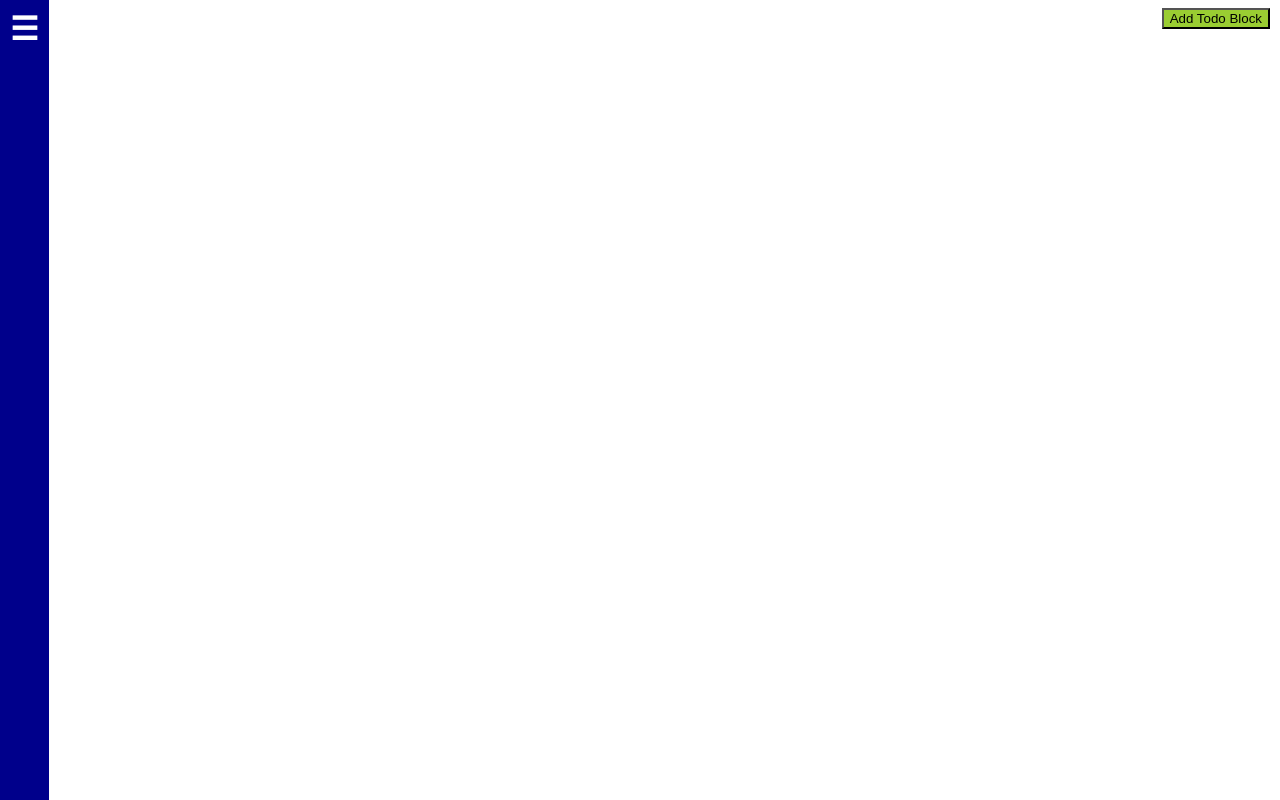
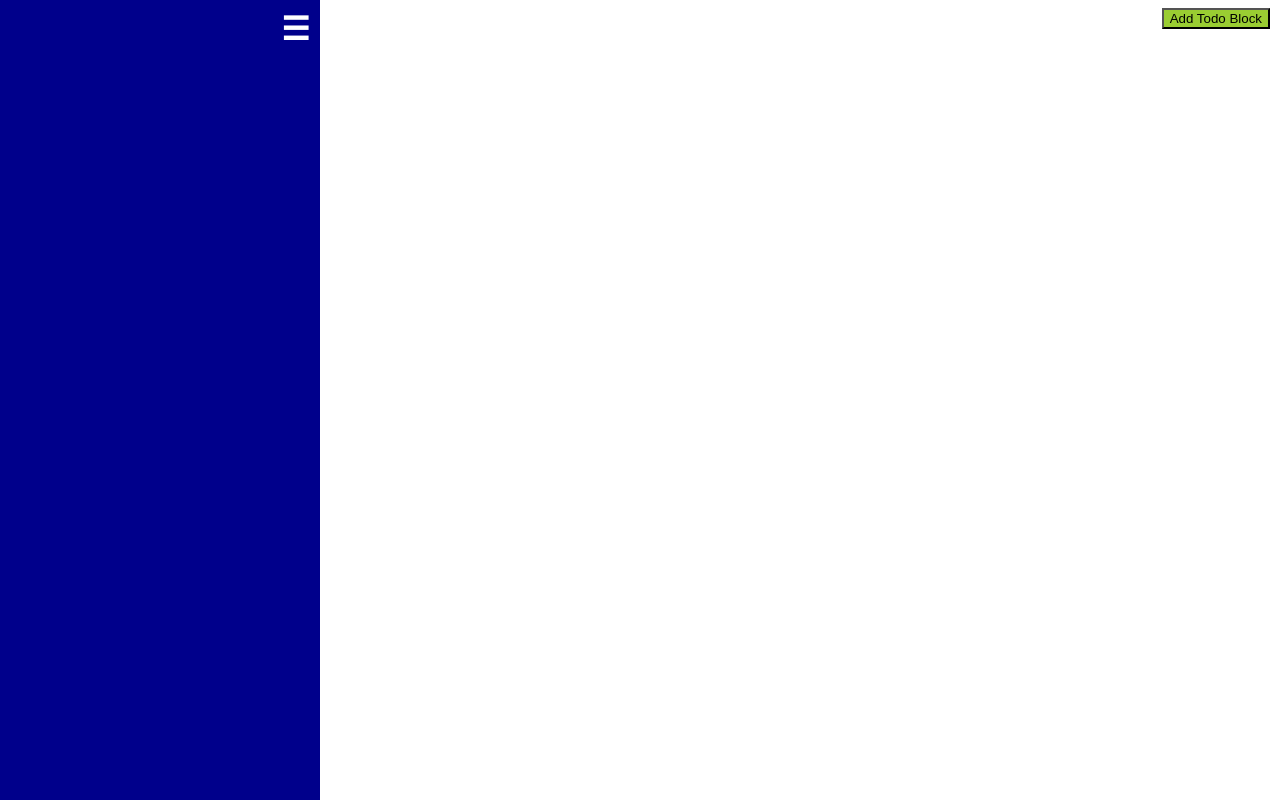
Before and after one commit to YanaMIvanova/todo-list-app, a React app: page public/index.html in a window 1280 px wide. Built offline with nearby package versions, Linux system fonts and the light colour scheme.

Commit message:
func - expand the sidebar on hover

```diff
--- a/public/index.html
+++ b/public/index.html
@@ -55,6 +55,8 @@
             }
 
             .dashboard {
+                text-align: right;
+                width: 30px;
                 height: 100%;
                 position: fixed;
                 top: 0;
@@ -62,9 +64,13 @@
                 background-color: darkblue;
                 color: white;
                 overflow-x: hidden;
-                transition: 0.5s;
+                transition: all 0.3s ease-out;
                 padding: 10px;
                 margin: unset;
+            }
+
+            .dashboard:hover {
+                width: 300px;
             }
         </style>
     </head>
--- a/src/components/Dashboard.js
+++ b/src/components/Dashboard.js
@@ -1,7 +1,9 @@
 import React from 'react'
 
 const Dashboard = () => (
-    <h1 className="dashboard">
+    <h1
+        className="dashboard"
+    >
         ☰
     </h1>
 )
```
